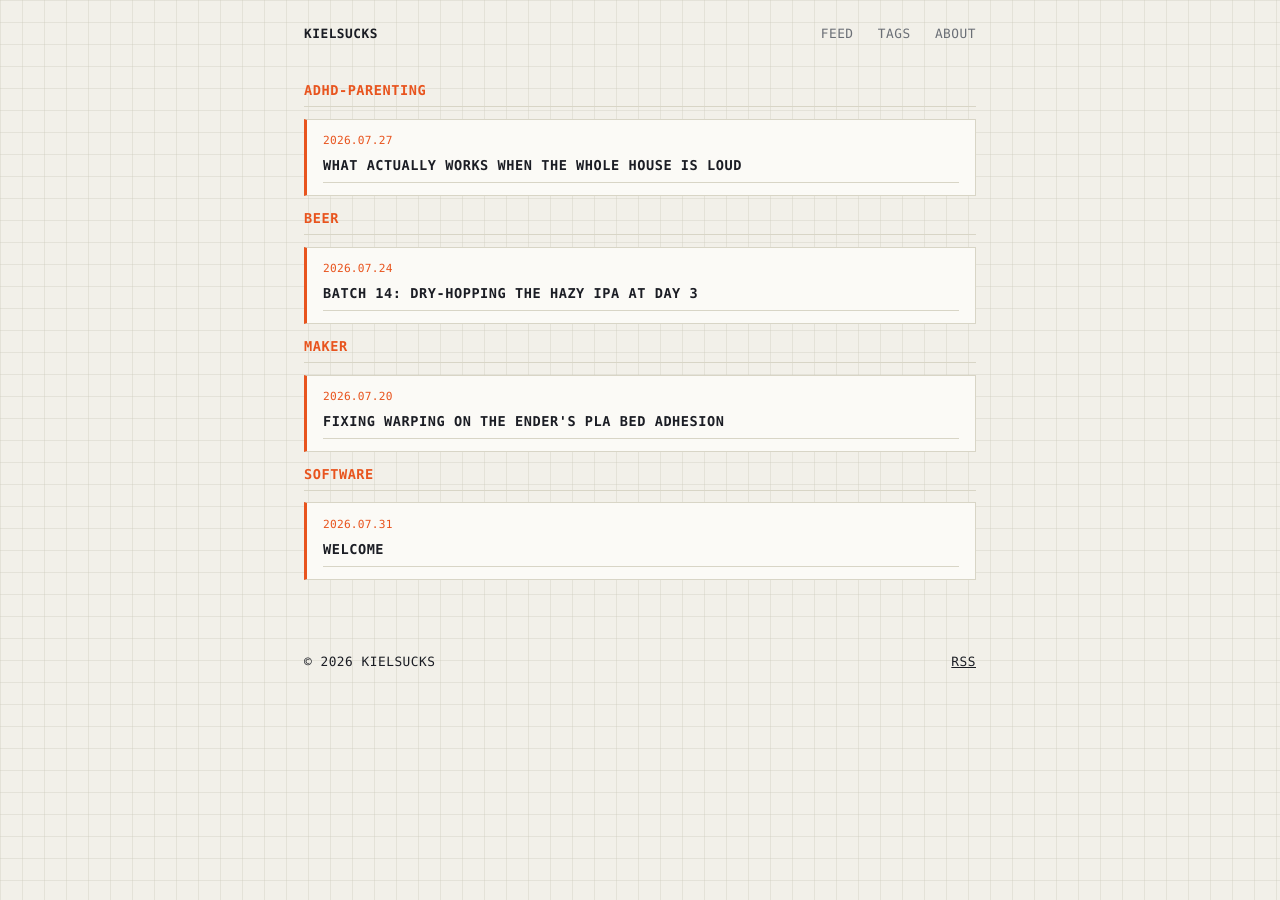
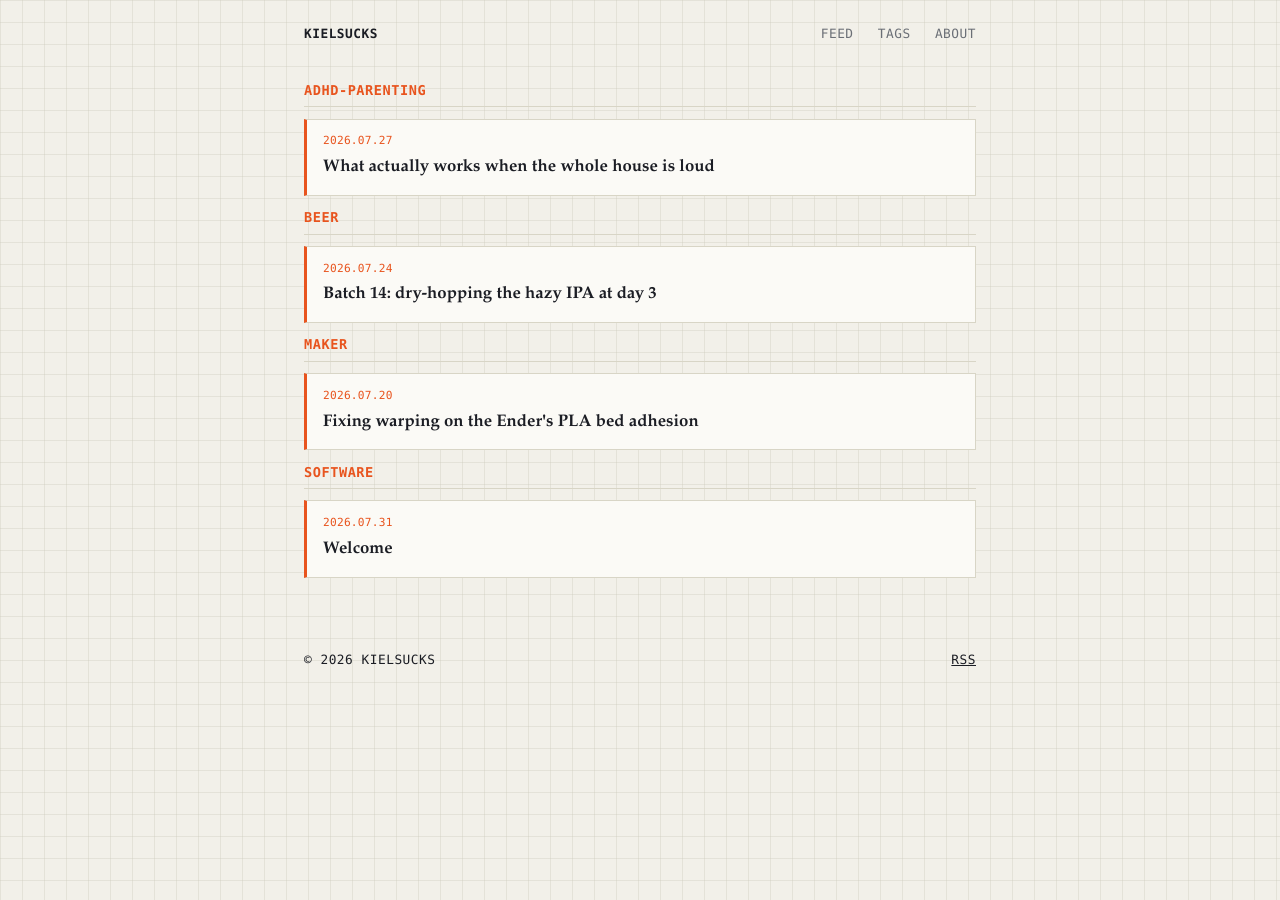
Before and after one commit to kielsucks/kielsucks.github.io, a Jekyll site: the page built from tags.html, in a window 1280 px wide. Built offline with Jekyll 4.4.1, drawn with Linux system fonts in a browser that asks for light colours.

Commit message:
Fix tags page heading hierarchy and CSS collision
Changed post-title elements from <h2> to <h3> in tags.html to resolve
collision with .tags-section h2 CSS selector. This:
- Fixes post titles on /tags.html inheriting tag-heading styling (uppercase,
  monospace, accent color) instead of serif post-title styling
- Establishes proper heading hierarchy (tag names as h2, posts under them as h3)
- Allows .tags-section h2 to match only actual tag-name headings

Verified in _site/tags.html: tag headings remain <h2>, post titles now <h3>.

```diff
--- a/tags.html
+++ b/tags.html
@@ -11,7 +11,7 @@ permalink: /tags.html
     {% for post in tag[1] %}
     <li class="post-card">
       <p class="post-meta"><span>{{ post.date | date: '%Y.%m.%d' }}</span></p>
-      <h2 class="post-title"><a href="{{ post.url | relative_url }}">{{ post.title }}</a></h2>
+      <h3 class="post-title"><a href="{{ post.url | relative_url }}">{{ post.title }}</a></h3>
     </li>
     {% endfor %}
   </ul>
```
